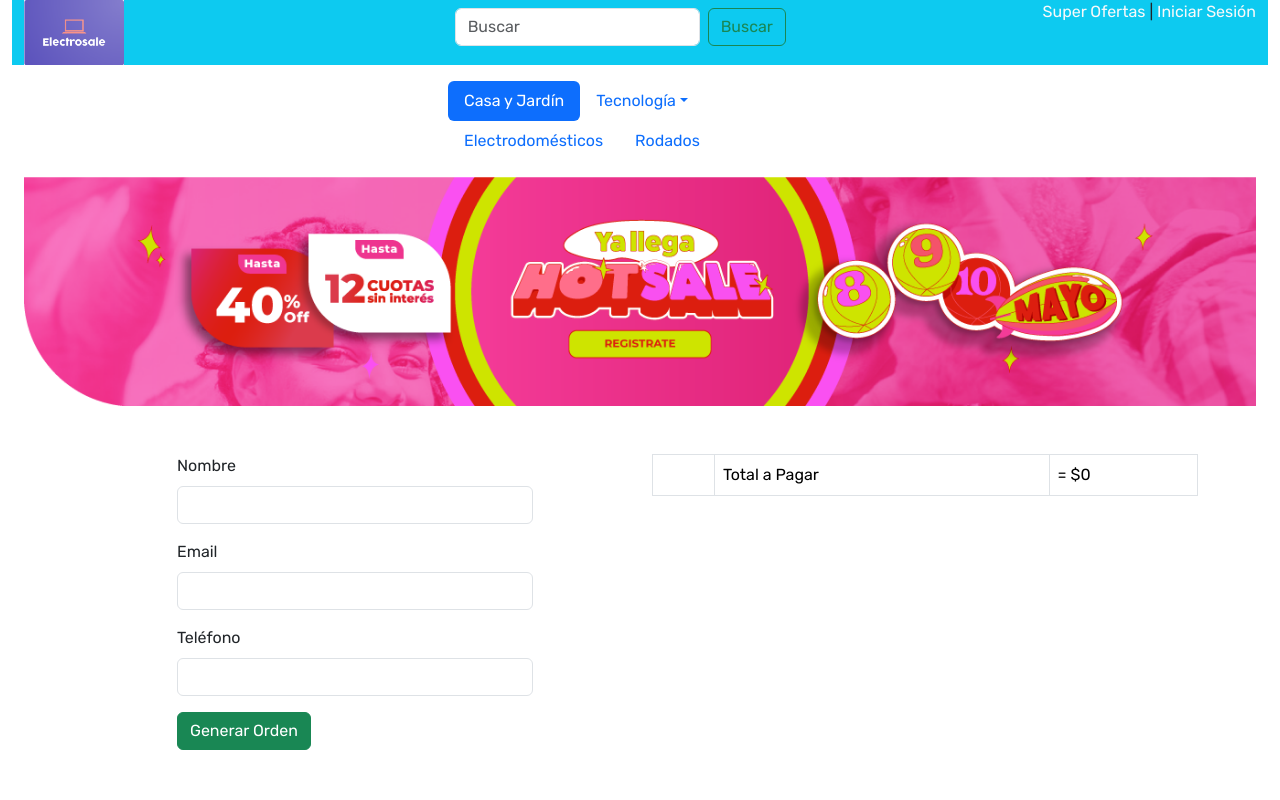
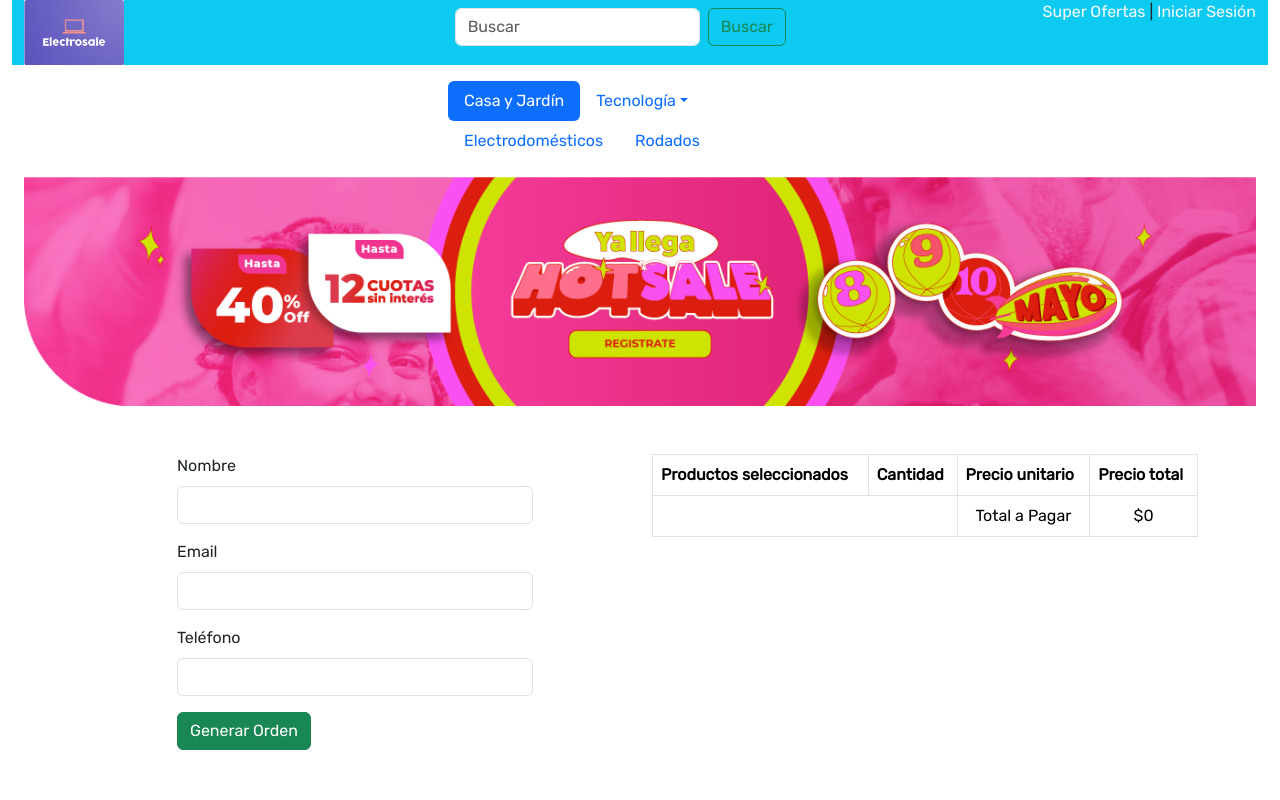
Before and after one commit to jpciceri/PrimerEntrega-JuanPabloCiceri, a React (Create React App) app: page /checkout in a window 1280 px wide. Shown: the top 800 px of the page. Built offline with nearby package versions, Linux system fonts and the light colour scheme.

Commit message:
Ultimos cambios

```diff
--- a/src/App.jsx
+++ b/src/App.jsx
@@ -9,6 +9,7 @@ import Cart from './components/Cart';
 import { BrowserRouter, Routes, Route } from 'react-router-dom';
 import CartContextProvider from './components/CartContext';
 import Checkout from './components/CheckOut';
+import ThankYou from './components/ThankYou';
 
 
 function App() {
@@ -24,6 +25,7 @@ function App() {
             <Route path={"/item/:id"} element={<ItemDetailContainer />} />
             <Route path={"/cart"} element={<Cart />} />
             <Route path={"/checkout"} element={<Checkout />} />
+            <Route path={"/thankyou/:orderId"} element={<ThankYou />} />
             <Route path={"/*"} element={<Error404 />} />
 
           </Routes>
--- a/src/components/CheckOut.jsx
+++ b/src/components/CheckOut.jsx
@@ -2,13 +2,14 @@ import { useState } from "react";
 import { CartContext } from "./CartContext";
 import { useContext } from "react";
 import { addDoc, collection, getFirestore } from "firebase/firestore";
+import { Navigate } from "react-router-dom";
 
 const Checkout = () => {
     const [nombre, setNombre] = useState("");
     const [email, setEmail] = useState("");
     const [telefono, setTelefono] = useState("");
     const [orderId, setOrderId] = useState("");
-    const { cart, sumTotal } = useContext(CartContext);
+    const { cart, clear, sumTotal } = useContext(CartContext);
 
     const generarOrden = () => {
         if (nombre.length === 0) {
@@ -22,7 +23,7 @@ const Checkout = () => {
         }
 
         const buyer = { name: nombre, phone: telefono, email: email };
-        const items = cart.map(item => ({ id: item.id, title: item.titulo, price: item.precio }))
+        const items = cart.map(item => ({ id: item.id, title: item.titulo, price: item.precio, quantity:item.quantity }))
         const fecha = new Date();
         const date = `${fecha.getDate()}-${fecha.getMonth() + 1}-${fecha.getFullYear()} ${fecha.getHours()}:${fecha.getMinutes()}`
         const total = sumTotal();
@@ -34,6 +35,7 @@ const Checkout = () => {
         const ordersCollection = collection(db, "orders");
         addDoc(ordersCollection, order).then(resultado => {
             setOrderId(resultado.id);
+            clear();
         })
             .catch(resultado => {
                 console.log("Error! No se pudo realizar la compra!")
@@ -63,21 +65,31 @@ const Checkout = () => {
                 <div className="col-md-6 offset-md-1">
                     <table className="table table-bordered">
                         <tbody>
+
+                            <tr>
+                                <td colSpan={2}><b>Productos seleccionados</b></td>
+                                <td><b>Cantidad</b></td>
+                                <td><b>Precio unitario</b></td>
+                                <td><b>Precio total</b></td>
+
+                            </tr>
+
                             {
+
                                 cart.map(item => (
                                     <tr key={item.id}>
                                         <td> <img src={item.imagen} alt={item.titulo} width={80} /></td>
                                         <td>{item.titulo}</td>
-                                        <td>Cantidad {item.quantity}  </td>
-                                        <td>Precio unidario ${item.precio}</td>
-                                        <td>= ${item.quantity * item.precio}</td>
+                                        <td className="text-center"> {item.quantity}  </td>
+                                        <td className="text-center"> ${item.precio}</td>
+                                        <td className="text-center"> ${item.quantity * item.precio}</td>
                                     </tr>
                                 ))
                             }
                             <tr>
                                 <td colSpan={3}>&nbsp;</td>
-                                <td>Total a Pagar</td>
-                                <td>= ${sumTotal()}</td>
+                                <td className="text-center">Total a Pagar</td>
+                                <td className="text-center"> ${sumTotal()}</td>
 
                             </tr>
                         </tbody>
@@ -86,10 +98,7 @@ const Checkout = () => {
             </div>
             <div className="row">
                 <div className="col text-center my-5">
-                    {orderId ? <div class="alert alert-primary" role="alert">
-                        <h1>Muchas gracias por tu Compra!</h1>
-                        <p>Tu Orden de Compra es: <b>{orderId}</b></p>
-                    </div> : ""}
+                    {orderId ? <Navigate to={"/thankyou/" + orderId} /> : ""}
                 </div>
             </div>
         </div>
--- /dev/null
+++ b/src/components/ThankYou.jsx
@@ -0,0 +1,23 @@
+import { Link, useParams } from "react-router-dom";
+
+const ThankYou = () => {
+
+    const { orderId } = useParams();
+
+    return (
+        <div className="container my-5">
+            <div className="row">
+                <div className="col text-center">
+                    <div className="alert alert-success" role="alert">
+                        <h1>Muchas gracias por tu Compra!</h1>
+                        <p>Tu Orden de Compra es: <b>{orderId}</b></p>
+                        <p><Link to={"/"} className="btn btn-primary">Volver al Inicio</Link></p>
+                    </div>
+                </div>
+            </div>
+
+        </div>
+    )
+}
+
+export default ThankYou;
```
Also changed, not shown: src/components/BotonBuscar.jsx (deleted, +0 -11 lines), src/components/ItemListContainer.jsx (+0 -19 lines).
